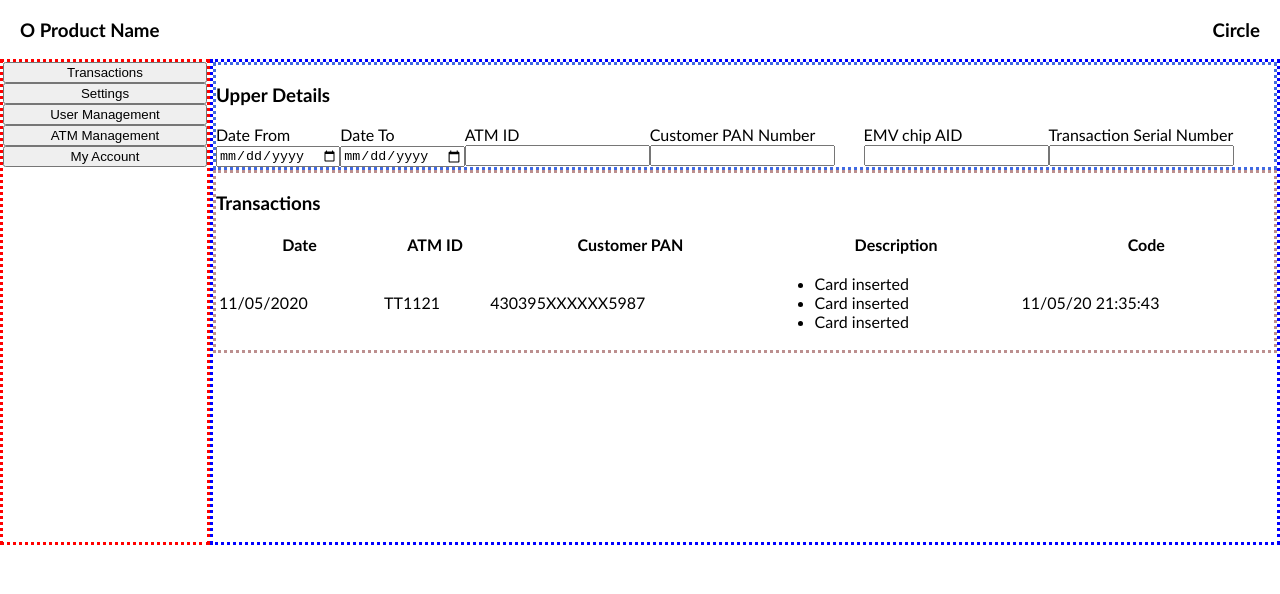
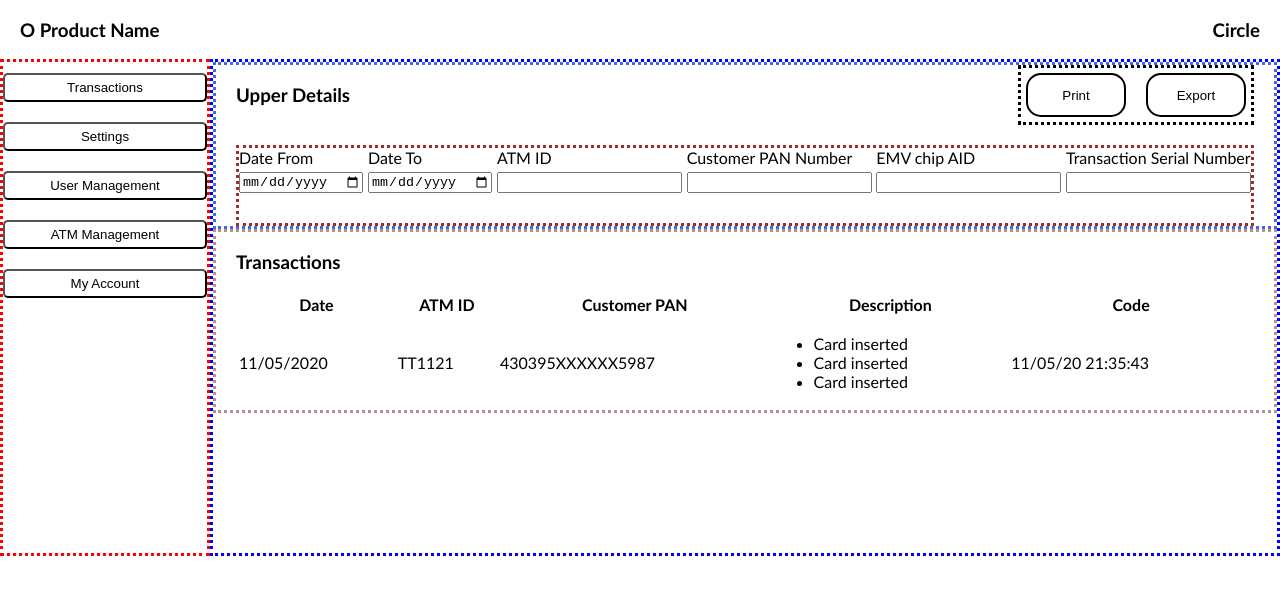
Before and after one commit to dest-ly/tsearch, a React (Vite) app: page / in a window 1280 px wide. Shown: the top 594 px of the page. Built offline with nearby package versions, Linux system fonts and the light colour scheme.

Commit message:
More formatting changes

```diff
--- a/src/components/Filters.tsx
+++ b/src/components/Filters.tsx
@@ -3,37 +3,48 @@ import styles from '../styles/Filters.module.css'
 export function Filters() {
     return (
         <div className={styles.transactions}>
-            <div>
-                <h3>Upper Details</h3>
+            <div className={styles.header}>
+                <div>
+                    <h3>Upper Details</h3>
+                </div>
+
+                <div className={styles.buttongroup}>
+                    <button type="button" className={styles.button}>
+                        Print
+                    </button>
+                    <button type="button" className={styles.button}>
+                        Export
+                    </button>
+                </div>
+
             </div>
             <div className={styles.filters}>
-                <div>
+                <div className={styles.parameter}>
                     <label htmlFor="date">Date From</label>
                     <input type="date" id="date" name="date" />
                 </div>
 
-
-                <div>
+                <div className={styles.parameter}>
                     <label htmlFor="date">Date To</label>
                     <input type="date" id="date" name="date" />
                 </div>
 
-                <div>
+                <div className={styles.parameter}>
                     <label htmlFor="date">ATM ID</label>
                     <input type="number" id="date" name="date" />
                 </div>
 
-                <div>
+                <div className={styles.parameter}>
                     <label htmlFor="date">Customer PAN Number</label>
                     <input type="search" id="date" name="date" />
                 </div>
 
-                <div>
+                <div className={styles.parameter}>
                     <label htmlFor="date">EMV chip AID</label>
                     <input type="search" id="date" name="date" />
                 </div>
 
-                <div>
+                <div className={styles.parameter}>
                     <label htmlFor="date">Transaction Serial Number</label>
                     <input type="search" id="date" name="date" />
                 </div>
--- a/src/components/Sidebar.tsx
+++ b/src/components/Sidebar.tsx
@@ -3,19 +3,19 @@ import styles from '../styles/Sidebar.module.css'
 export function Sidebar() {
     return (
         <div className={styles.sidebar}>
-            <button type="button">
+            <button type="button" className={styles.button}>
                 Transactions
             </button>
-            <button type="button">
+            <button type="button" className={styles.button}>
                 Settings
             </button>
-            <button type="button">
+            <button type="button" className={styles.button}>
                 User Management
             </button>
-            <button type="button">
+            <button type="button" className={styles.button}>
                 ATM Management
             </button>
-            <button type="button">
+            <button type="button" className={styles.button}>
                 My Account
             </button>
         </div>
--- a/src/components/Transactions.tsx
+++ b/src/components/Transactions.tsx
@@ -14,7 +14,7 @@ export function Transactions() {
                     <th>Description</th>
                     <th>Code</th>
                 </tr>
-                {/* Contents */}
+                {/* Contents, dynamically generated */}
                 <tr>
                     <td>11/05/2020</td>
                     <td>TT1121</td>
@@ -29,6 +29,7 @@ export function Transactions() {
                     </td>
                     <td>11/05/20 21:35:43</td>
                 </tr>
+
             </table>
         </div>
     )
--- a/src/styles/Filters.module.css
+++ b/src/styles/Filters.module.css
@@ -3,8 +3,47 @@
     border-color: royalblue;
 }
 
-.filters {
+.header {
     display: flex;
     flex-direction: row;
-    justify-content: space-evenly;
+    justify-content: space-between;
+    padding: 0px 20px;
+    margin-bottom: 20px;
 }
+
+.filters {
+    border-style: dotted;
+    border-color: brown;
+
+    display: flex;
+    flex-direction: row;
+    justify-content: space-between;
+    padding-bottom: 30px;
+    margin: 0px 20px;
+}
+
+.parameter {
+    display: flex;
+    flex-direction: column;
+    gap: 5px;
+}
+
+.buttongroup {
+    border-style: dotted;
+    border-color: black;
+
+    display: flex;
+    flex-direction: row;
+    gap: 20px;
+    padding: 5px;
+}
+
+.button {
+    border-style: solid;
+    border-color: black;
+    padding: 5px 10px;
+    border-radius: 15px;;
+    background-color: white;
+    cursor: pointer;
+    min-width: 100px;
+}
--- a/src/styles/Sidebar.module.css
+++ b/src/styles/Sidebar.module.css
@@ -3,7 +3,18 @@
     border-color: red;
 
     min-height: 60vh;
+    padding-top: 5%;
 
     display: flex;
     flex-direction: column;
+    gap: 20px;
 }
+
+.button {
+    /* border-style: solid; */
+    /* border-color: black; */
+    padding: 5px 10px;
+    border-radius: 5px;;
+    background-color: white;
+    cursor: pointer;
+}
--- a/src/styles/Transactions.module.css
+++ b/src/styles/Transactions.module.css
@@ -1,4 +1,5 @@
 .transactions {
+    padding: 0px 20px;
     border-style: dotted;
     border-color: rosybrown;
 }
```
